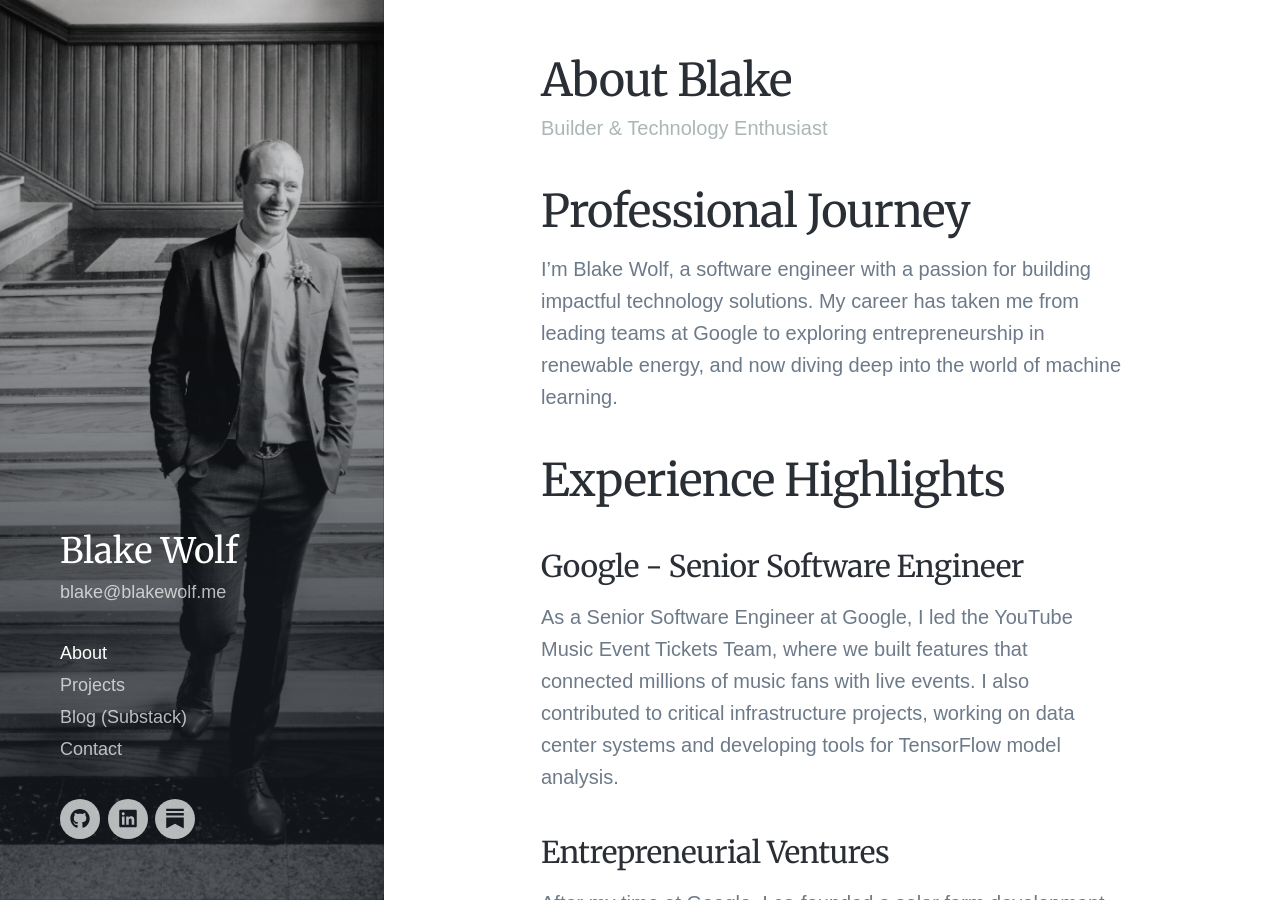
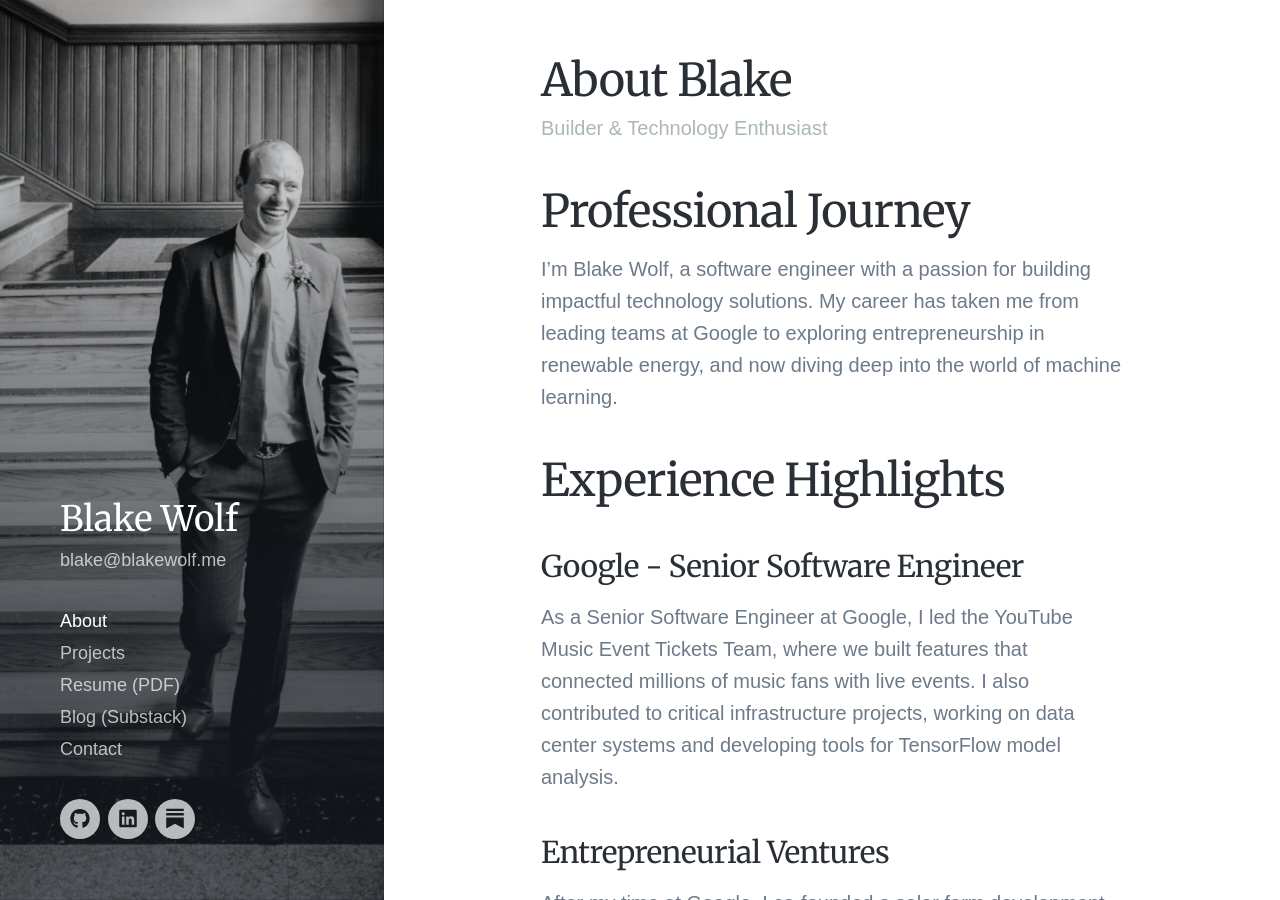
Before and after one commit to cryptid-megalodon/blakewolf.me, a Jekyll site: the page built from index.md, in a window 1280 px wide and 900 px high. Built offline with Jekyll 4.4.1, drawn with Linux system fonts in a browser that asks for light colours; nearby versions of some CDN libraries; some web fonts are replaced.

Commit message:
Add resume pdf link.

```diff
--- a/_data/settings.yml
+++ b/_data/settings.yml
@@ -14,6 +14,8 @@
       url: '/'
     - title: 'Projects'
       url: '/projects/'
+    - title: 'Resume (PDF)'
+      url: 'https://drive.google.com/file/d/1PD3cUcrBxizKrVZKV7G2ZEutWI7XLHGz/view?usp=sharing'
     - title: 'Blog (Substack)'
       url: 'https://substack.com/@cryptidmegalodon1'
     - title: 'Contact'
```
